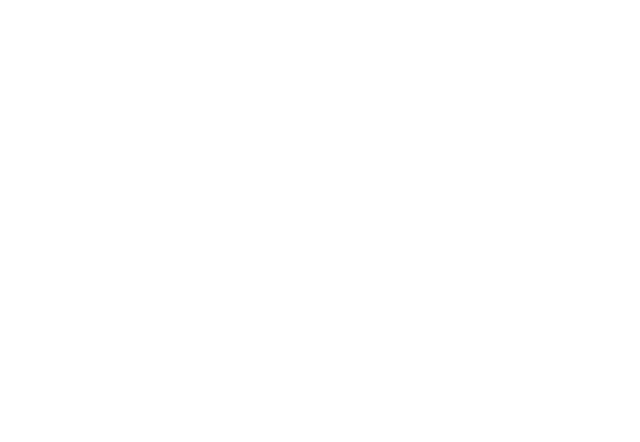
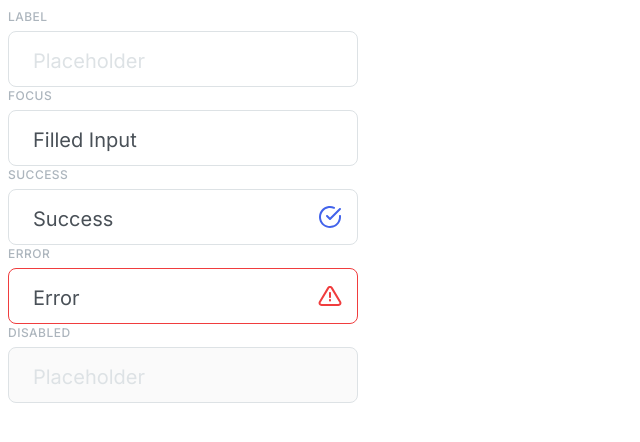
Before and after one commit to js-tasks-ru/htmlcss-20240216_vladimir-khleborodov, a website: page 07-lection5/04-input/index.html in a window 1280 px wide. Shown: the whole page, without its empty margins (0-640 px from the left). Drawn offline with Linux system fonts and the light colour scheme.

Commit message:
input task complete

```diff
--- a/07-lection5/04-input/index.html
+++ b/07-lection5/04-input/index.html
@@ -6,6 +6,65 @@
     <link rel="stylesheet" href="./input.css">
   </head>
   <body>
-
+    <label class="input">
+      <span class="input__lable">Label</span>
+      <div class="input__items">
+        <input class="input__textfield" type="text" placeholder="Placeholder">
+        <svg class="input__icon input__icon_success">
+          <use href="../../assets/images/icons.svg#success" />
+        </svg>
+        <svg class="input__icon input__icon_error">
+          <use href="../../assets/images/icons.svg#error" />
+        </svg>
+      </div>
+    </label>
+    <label class="input">
+      <span class="input__lable">Focus</span>
+      <div class="input__items">
+        <input class="input__textfield" type="text" placeholder="Placeholder" value="Filled Input">
+        <svg class="input__icon input__icon_success">
+          <use href="../../assets/images/icons.svg#success" />
+        </svg>
+        <svg class="input__icon input__icon_error">
+          <use href="../../assets/images/icons.svg#error" />
+        </svg>
+      </div>
+    </label>
+    <label class="input input_success">
+      <span class="input__lable">Success</span>
+      <div class="input__items">
+        <input class="input__textfield" type="text" placeholder="Placeholder" value="Success">
+        <svg class="input__icon input__icon_success">
+          <use href="../../assets/images/icons.svg#success" />
+        </svg>
+        <svg class="input__icon input__icon_error">
+          <use href="../../assets/images/icons.svg#error" />
+        </svg>
+      </div>
+    </label>
+    <label class="input input_error">
+      <span class="input__lable">Error</span>
+      <div class="input__items">
+        <input class="input__textfield" type="text" placeholder="Placeholder" value="Error">
+        <svg class="input__icon input__icon_success">
+          <use href="../../assets/images/icons.svg#success" />
+        </svg>
+        <svg class="input__icon input__icon_error">
+          <use href="../../assets/images/icons.svg#error" />
+        </svg>
+      </div>
+    </label>
+    <label class="input">
+      <span class="input__lable">Disabled</span>
+      <div class="input__items">
+        <input class="input__textfield" type="text" placeholder="Placeholder" disabled>
+        <svg class="input__icon input__icon_success">
+          <use href="../../assets/images/icons.svg#success" />
+        </svg>
+        <svg class="input__icon input__icon_error">
+          <use href="../../assets/images/icons.svg#error" />
+        </svg>
+      </div>
+    </label>
   </body>
 </html>
--- a/07-lection5/04-input/input.css
+++ b/07-lection5/04-input/input.css
@@ -0,0 +1,111 @@
+.input {
+  display: block;
+  width: 350px;
+}
+
+.input__lable {
+  display: block;
+  margin-bottom: 5px;
+
+  font-family: 'Inter', Helvetica, sans-serif;
+  font-size: 12px;
+  font-weight: 500;
+  line-height: 18px;
+  letter-spacing: 0.04em;
+  text-align: left;
+  text-transform: uppercase;
+  user-select: none;
+
+  color: var(--grey-3);
+}
+
+.input__items {
+  position: relative;
+
+  height: 56px;
+}
+
+.input__textfield {
+  box-sizing: border-box;
+  width: 100%;
+  height: 100%;
+  padding: 17px 24px 13px;
+
+  font-family: 'Inter', Helvetica, sans-serif;
+  font-size: 20px;
+  font-weight: 400;
+  line-height: 26px;
+  text-align: left;
+
+  outline: none;
+  border: 1px solid var(--grey-2);
+  border-radius: 8px;
+  color: var(--grey-4);
+}
+
+.input__textfield::placeholder {
+  font-family: 'Inter', Helvetica, sans-serif;
+  font-size: 20px;
+  font-weight: 400;
+  line-height: 26px;
+  text-align: left;
+
+  color: var(--grey-2);
+}
+
+.input__textfield:focus {
+  border-color: var(--blue);
+  box-shadow: 0px 1px 1px 0px #339AF01A;
+}
+
+.input__icon {
+  position: absolute;
+  top: 16px;
+  right: 16px;
+
+  display: none;
+  width: 24px;
+  height: 24px;
+}
+
+.input__icon_success {
+  color: var(--blue);
+}
+
+.input__icon_error {
+  color: var(--red);
+}
+
+.input_success:has(.input__icon_success) .input__icon_success {
+  display: block;
+}
+
+.input_success:has(.input__icon_success) .input__textfield:focus {
+  border-color: var(--blue);
+}
+
+.input_success:has(.input__icon_success) .input__textfield:focus ~
+.input__icon_success{
+  display: none;
+}
+
+.input_error:has(.input__icon_error) .input__icon_error {
+  display: block;
+}
+
+.input_error:has(.input__icon_error) .input__textfield {
+  border-color: var(--red);
+}
+
+.input_error:has(.input__icon_error) .input__textfield:focus {
+  border-color: var(--blue);
+}
+
+.input_error:has(.input__icon_error) .input__textfield:focus ~
+.input__icon_error{
+  display: none;
+}
+
+.input__textfield:disabled ~ .input__items{
+  background-color: var(--grey-2s);
+}
```
Lines whose indentation alone changed are shown as unchanged.
